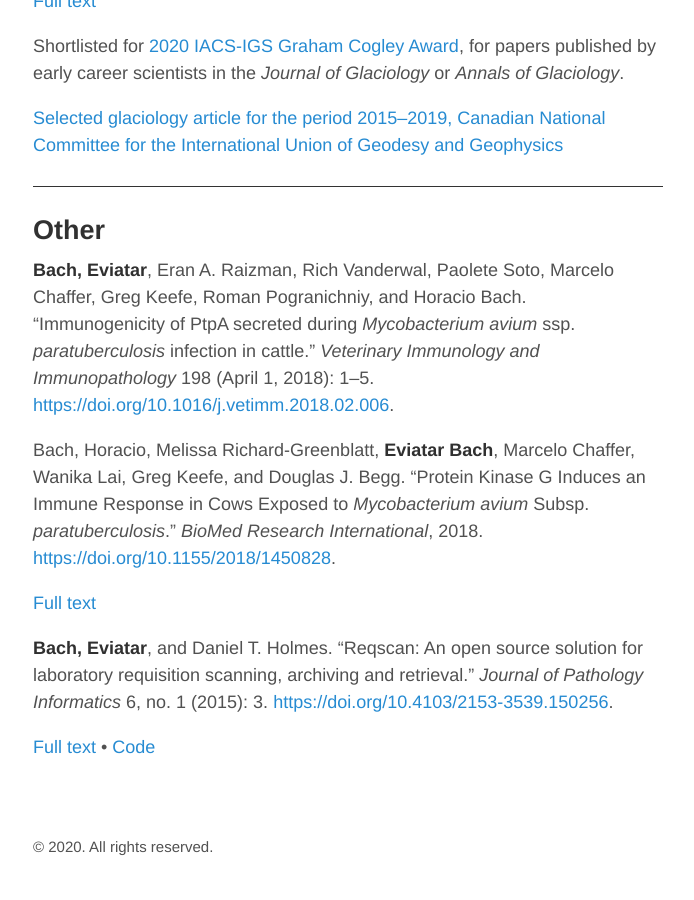
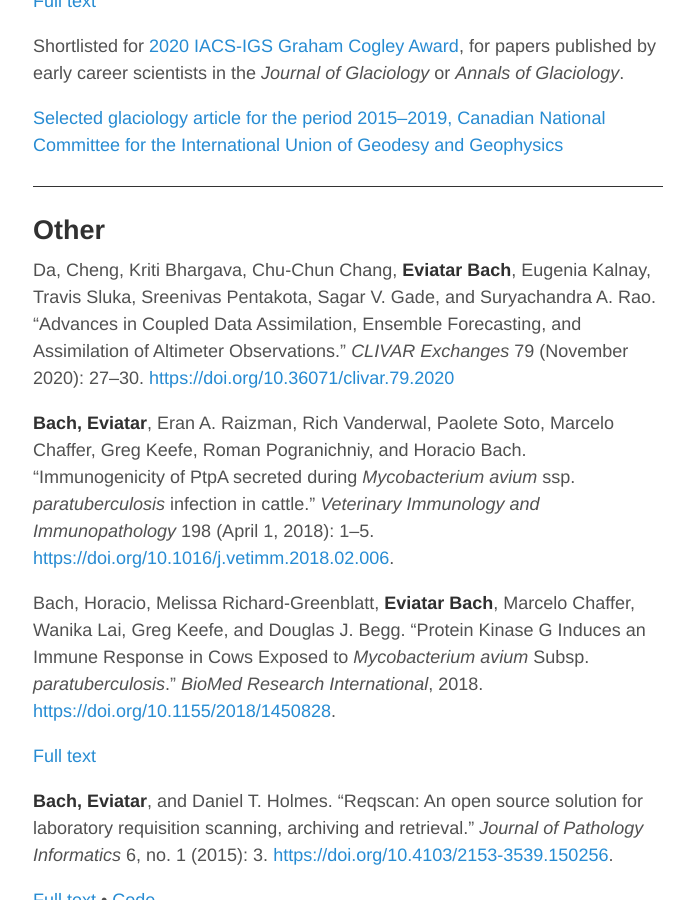
Before and after one commit to eviatarbach/website_old, a Jekyll site: the page built from publications.md, in a window 1280 px wide and 900 px high, scrolled down 2262 px. Shown: the whole window, without its empty margins (292-986 px from the left). Built offline with Jekyll 4.4.1, drawn with Linux system fonts in a browser that asks for light colours; comment, search, counter and statistics services are not loaded.

Commit message:
Update publications.md

```diff
--- a/publications.md
+++ b/publications.md
@@ -58,6 +58,8 @@ Shortlisted for [2020 IACS-IGS Graham Cogley Award](https://www.cambridge.org/co
 <hr style="height:1px;border:none;color:#333;background-color:#333;" />
 ## Other
 
+Da, Cheng, Kriti Bhargava, Chu-Chun Chang, **Eviatar Bach**, Eugenia Kalnay, Travis Sluka, Sreenivas Pentakota, Sagar V. Gade, and Suryachandra A. Rao. “Advances in Coupled Data Assimilation, Ensemble Forecasting, and Assimilation of Altimeter Observations.” *CLIVAR Exchanges* 79 (November 2020): 27–30. [https://doi.org/10.36071/clivar.79.2020](https://doi.org/10.36071/clivar.79.2020)
+
 **Bach, Eviatar**, Eran A. Raizman, Rich Vanderwal, Paolete Soto, Marcelo Chaffer, Greg Keefe, Roman Pogranichniy, and Horacio Bach. “Immunogenicity of PtpA secreted during *Mycobacterium avium* ssp. *paratuberculosis* infection in cattle.” *Veterinary Immunology and Immunopathology* 198 (April 1, 2018): 1–5. [https://doi.org/10.1016/j.vetimm.2018.02.006](https://doi.org/10.1016/j.vetimm.2018.02.006).
 
 Bach, Horacio, Melissa Richard-Greenblatt, **Eviatar Bach**, Marcelo Chaffer, Wanika Lai, Greg Keefe, and Douglas J. Begg. “Protein Kinase G Induces an Immune Response in Cows Exposed to *Mycobacterium avium* Subsp. *paratuberculosis*.” *BioMed Research International*, 2018. [https://doi.org/10.1155/2018/1450828](https://doi.org/10.1155/2018/1450828).
```
